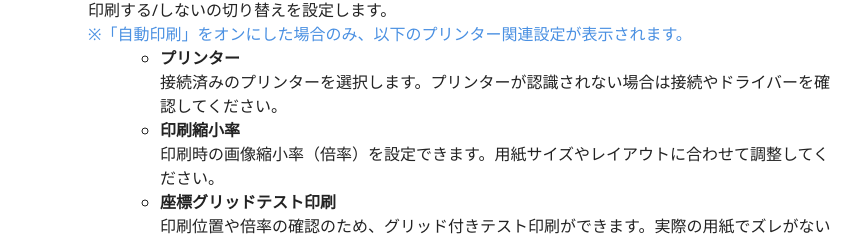
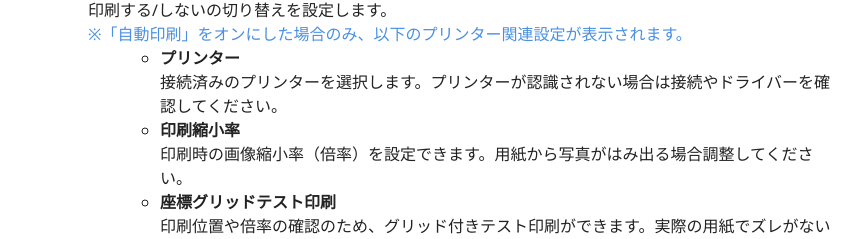
Before and after one commit to kaname-dev/K-PHotobooth-readme, a plain HTML site: page index.html in a window 1280 px wide. Shown: the part 2906-3145 px from the top of the page, without its empty margins (208-1071 px from the left). Drawn offline with Linux system fonts and the light colour scheme.

```diff
--- a/index.html
+++ b/index.html
@@ -194,7 +194,7 @@
               接続済みのプリンターを選択します。プリンターが認識されない場合は接続やドライバーを確認してください。
             </li>
             <li><strong>印刷縮小率</strong><br>
-              印刷時の画像縮小率（倍率）を設定できます。用紙サイズやレイアウトに合わせて調整してください。
+              印刷時の画像縮小率（倍率）を設定できます。用紙から写真がはみ出る場合調整してください。
             </li>
             <li><strong>座標グリッドテスト印刷</strong><br>
               印刷位置や倍率の確認のため、グリッド付きテスト印刷ができます。実際の用紙でズレがないか確認しましょう。
```
